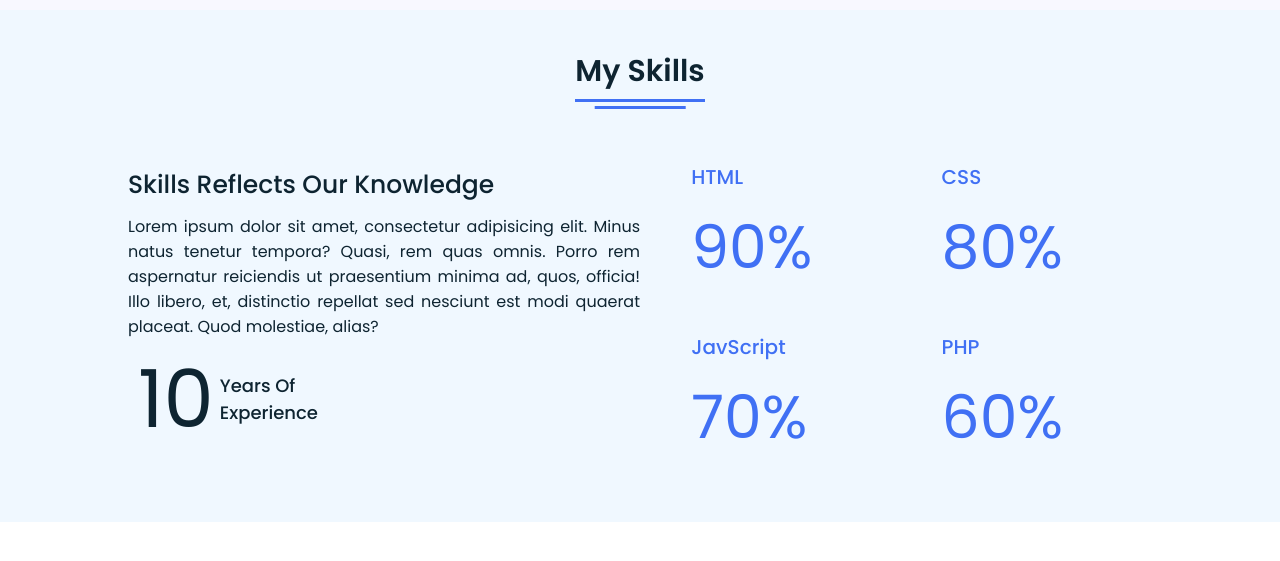
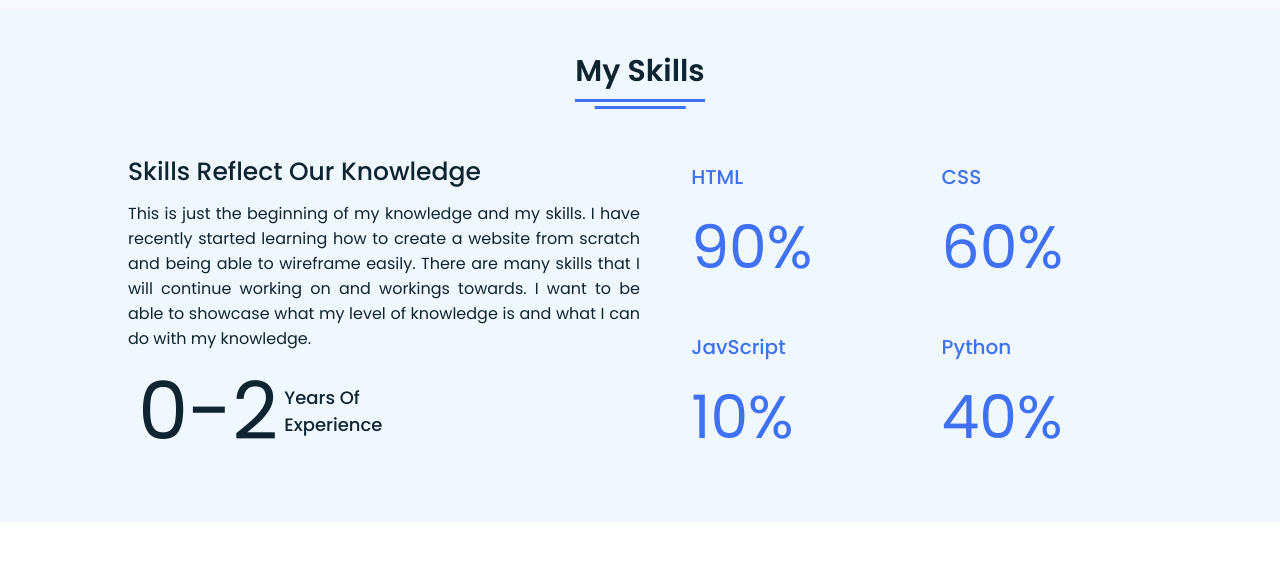
Before and after one commit to cc3692/IDM-221, a plain HTML site: page portfolio/skills.html in a window 1280 px wide. Shown: the part 71-632 px from the top of the page. Drawn offline with Linux system fonts and the light colour scheme.

Commit message:
final updates

```diff
--- a/portfolio/css/styles.css
+++ b/portfolio/css/styles.css
@@ -1,4 +1,3 @@
-/* Google Font CDN Link */
 @import url('https://fonts.googleapis.com/css2?family=Poppins:wght@400;500;600;700&family=Ubuntu:wght@400;500;700&display=swap');
 *{
   margin: 0;
@@ -112,7 +111,7 @@ nav.sticky .menu-btn{
 .home{
   height: 100vh;
   width: 100%;
-  background: url("/Users/ching/Desktop/IDM 221/portfolio/images/bg-hero.png") no-repeat;
+  background-image: url("./images/bg-hero.png") no-repeat;
   background-size: cover;
   background-position: center;
   background-attachment: fixed;
--- a/portfolio/skills.html
+++ b/portfolio/skills.html
@@ -44,10 +44,10 @@
                 <div class="title"><span>My Skills</span></div>
                 <div class="skills-details">
                     <div class="text">
-                        <div class="topic">Skills Reflects Our Knowledge</div>
-                        <p>Lorem ipsum dolor sit amet, consectetur adipisicing elit. Minus natus tenetur tempora? Quasi, rem quas omnis. Porro rem aspernatur reiciendis ut praesentium minima ad, quos, officia! Illo libero, et, distinctio repellat sed nesciunt est modi quaerat placeat. Quod molestiae, alias?</p>
+                        <div class="topic">Skills Reflect Our Knowledge</div>
+                        <p>This is just the beginning of my knowledge and my skills. I have recently started learning how to create a website from scratch and being able to wireframe easily. There are many skills that I will continue working on and workings towards. I want to be able to showcase what my level of knowledge is and what I can do with my knowledge. </p>
                         <div class="experience">
-                            <div class="num">10</div>
+                            <div class="num">0-2</div>
                         <div class="exp">Years Of <br> Experience</div>
                     </div>
                 </div>
@@ -58,15 +58,15 @@
                     </div>
                     <div class="box">
                         <div class="topic">CSS</div>
-                        <div class="per">80%</div>
+                        <div class="per">60%</div>
                     </div>
                     <div class="box">
                         <div class="topic">JavScript</div>
-                        <div class="per">70%</div>
+                        <div class="per">10%</div>
                     </div>
                     <div class="box">
-                        <div class="topic">PHP</div>
-                        <div class="per">60%</div>
+                        <div class="topic">Python</div>
+                        <div class="per">40%</div>
                     </div>
                 </div>
             </div>
```
Also changed, not shown: 1 other file.
